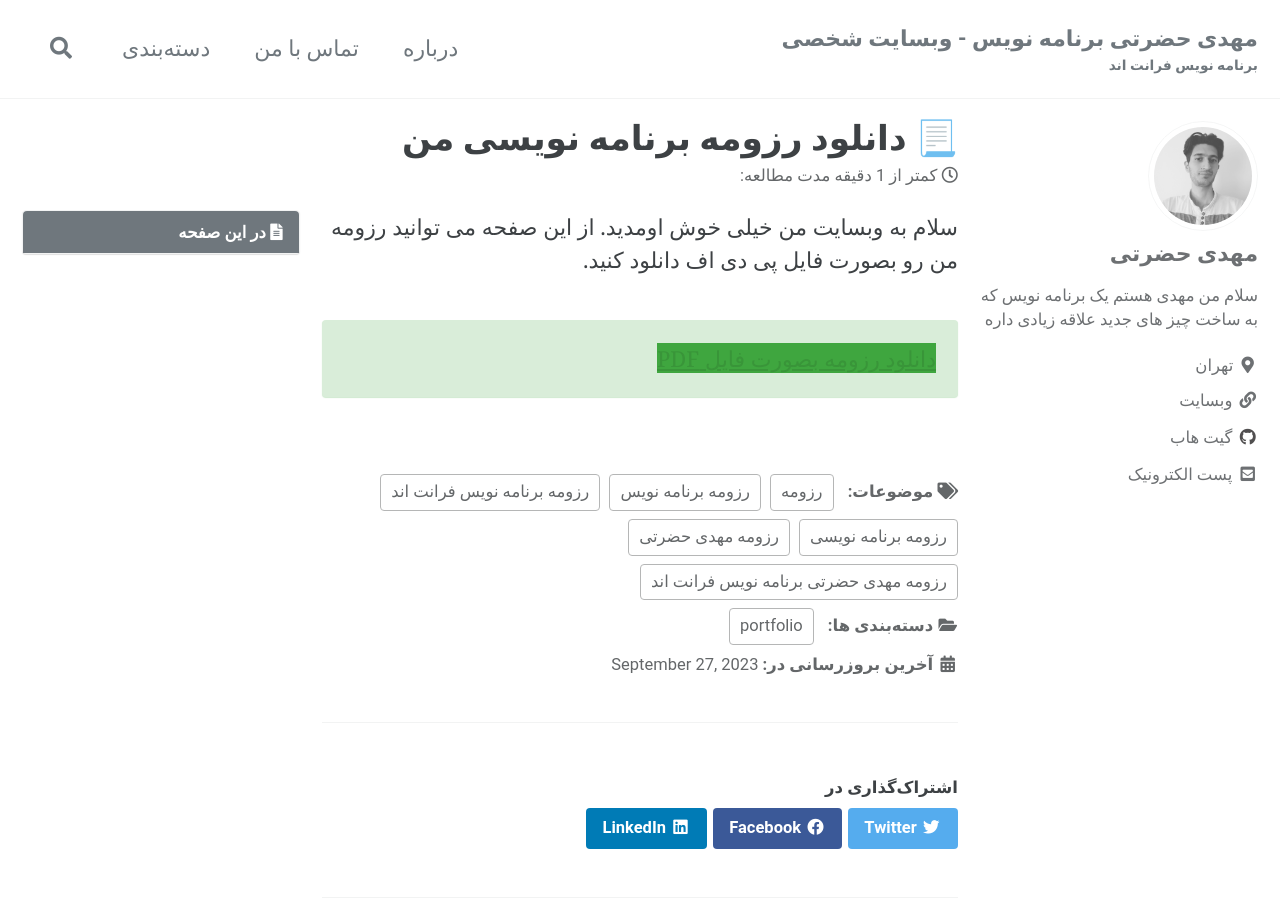
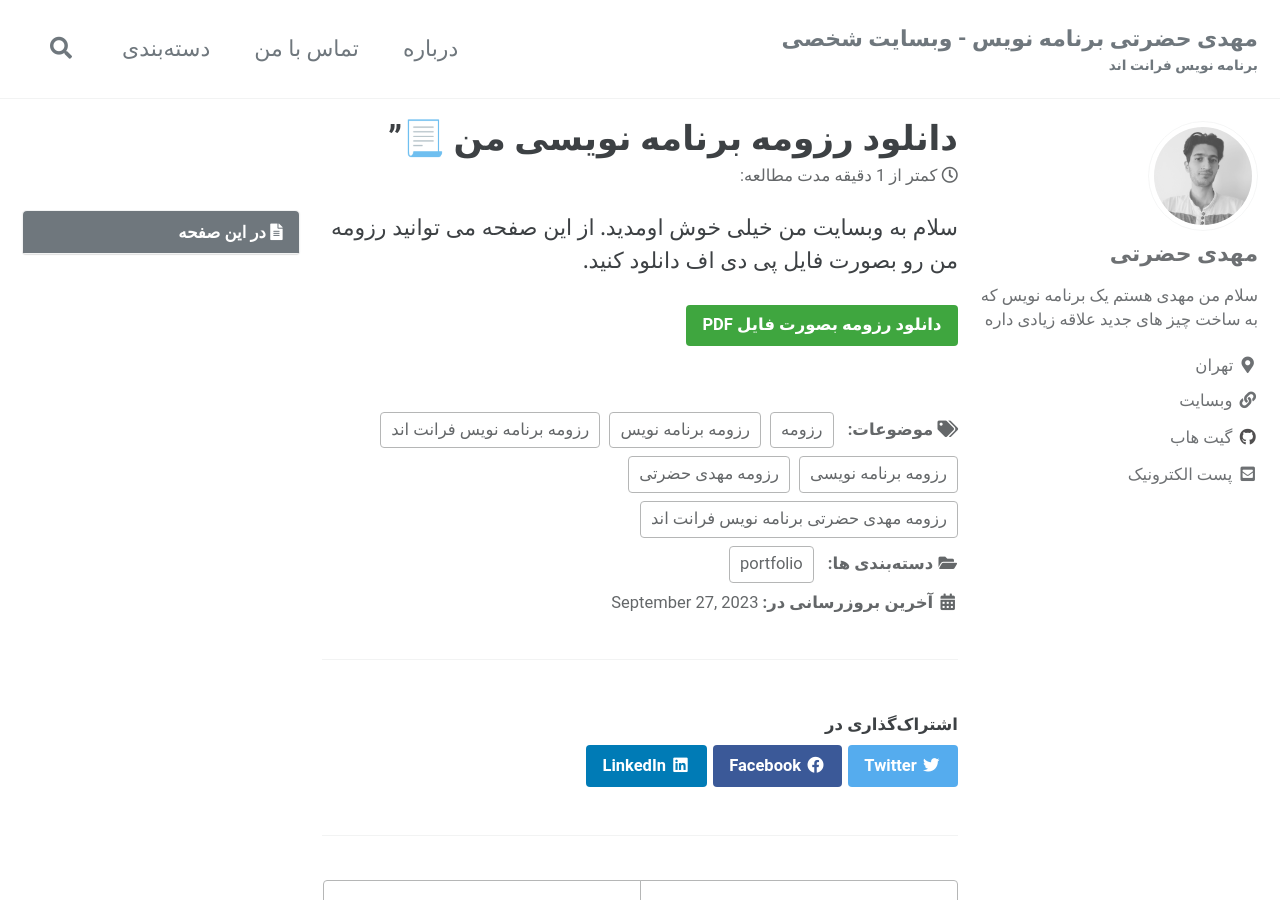
Before and after one commit to Mahdi-Hazrati/mahdihazrati.ir, a Jekyll site: the page built from _posts/2023-09-27-mahdihazrati-portfolio.md, in a window 1280 px wide and 900 px high. Built offline with Jekyll 4.4.1, drawn with Linux system fonts in a browser that asks for light colours; cached includes are drawn as plain includes; some web fonts are replaced; a style sheet for code colours, icons or effects is not loaded.

Commit message:
Update 2023-09-27-mahdihazrati-portfolio.md

```diff
--- a/_posts/2023-09-27-mahdihazrati-portfolio.md
+++ b/_posts/2023-09-27-mahdihazrati-portfolio.md
@@ -1,5 +1,5 @@
 ---
-title: "📃 دانلود رزومه برنامه نویسی من"
+title:  دانلود رزومه برنامه نویسی من 📃"
 header:
   teaser: "assets/images/bio-photo.jpg"
 categories:
@@ -16,5 +16,4 @@ toc: true
 سلام به وبسایت من خیلی خوش اومدید.
 از این صفحه می توانید رزومه من رو بصورت فایل پی دی اف دانلود کنید.
 
-<a href="https://mahdihazrati.ir/assets/document/mahdihazrati-portfoilo.pdf" class="btn--success">دانلود رزومه بصورت فایل PDF</a>
-{: .notice--success}
+[دانلود رزومه بصورت فایل PDF](https://mahdihazrati.ir/assets/document/mahdihazrati-portfoilo.pdf){: .btn .btn--success}
```
